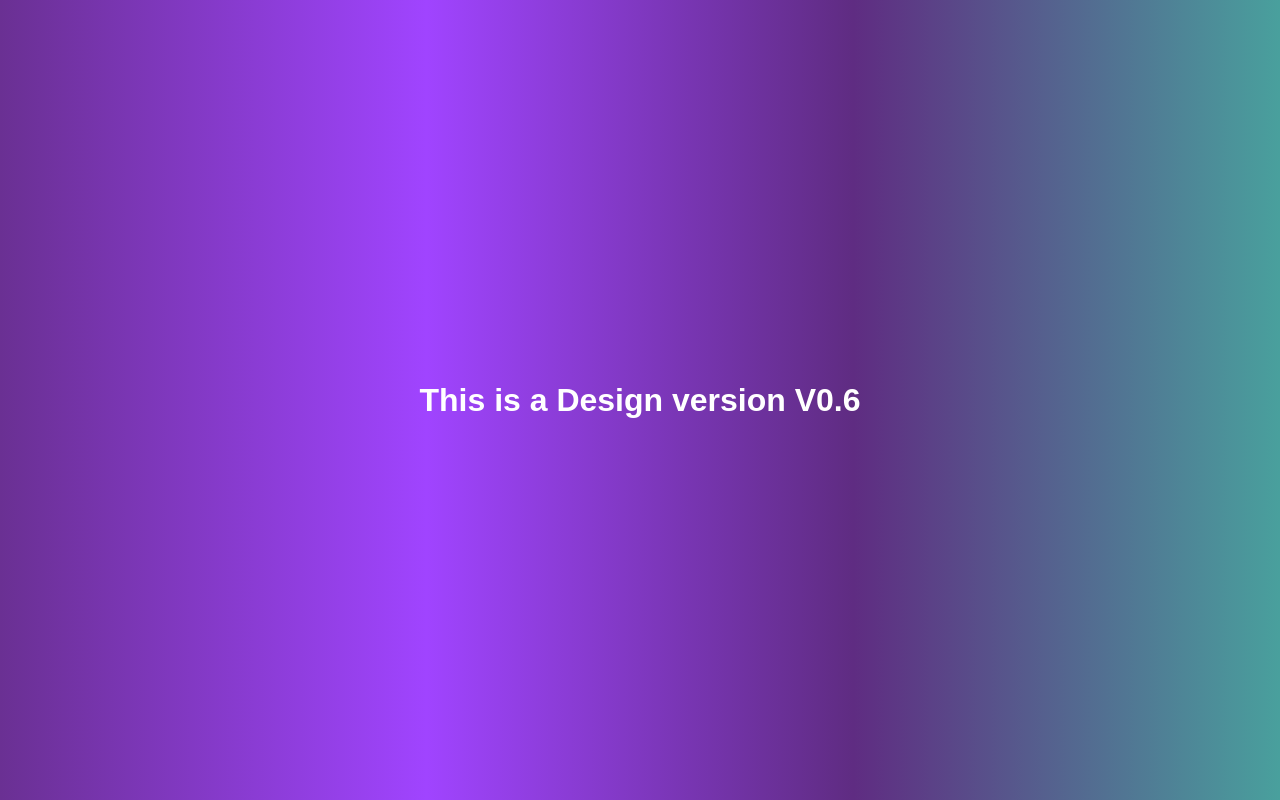
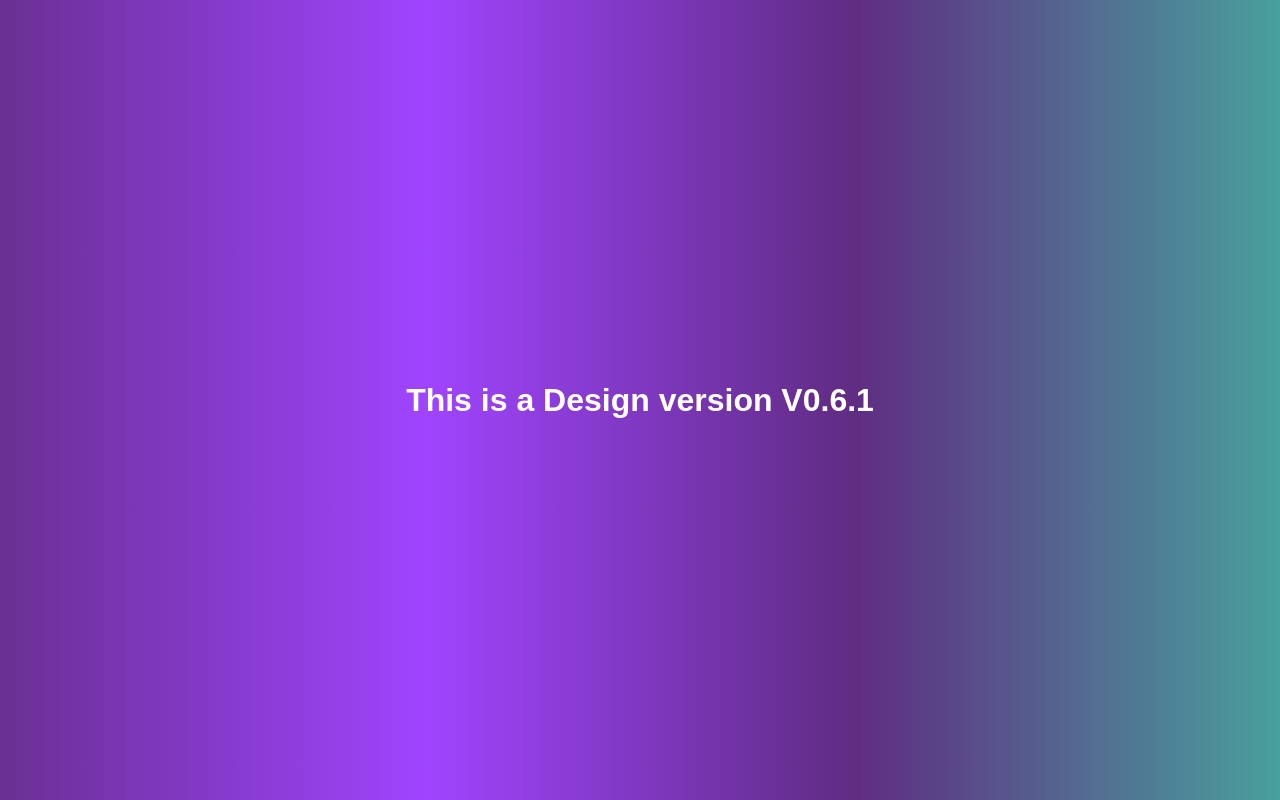
Before and after one commit to svn-git-21/training_repo, a plain HTML site: page index.html in a window 1280 px wide. Drawn offline with Linux system fonts and the light colour scheme.

Commit message:
Training Commit Version_v0.6(changedTheVersionTo6.1)

```diff
--- a/index.html
+++ b/index.html
@@ -7,6 +7,6 @@
     <title>Document</title>
 </head>
 <body>
-    <h1>This is a Design version V0.6</h1>
+    <h1>This is a Design version V0.6.1</h1>
 </body>
 </html>
```
